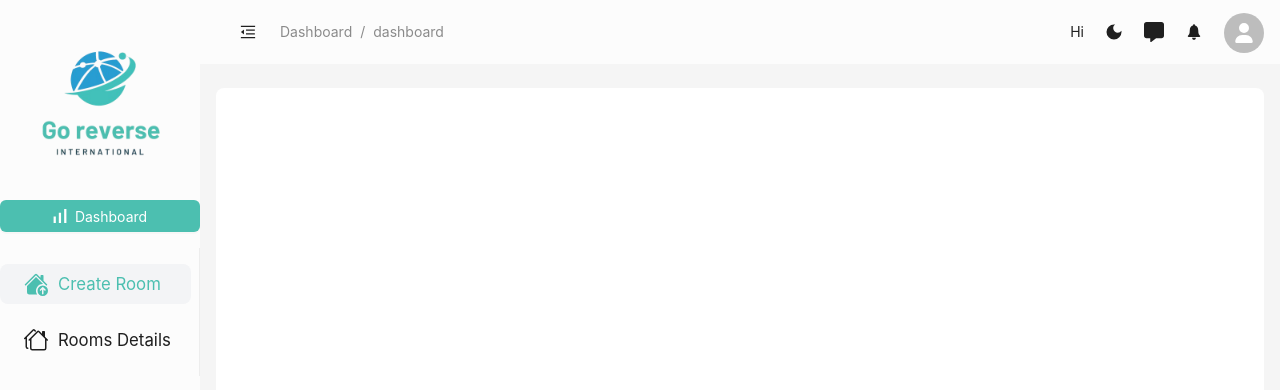
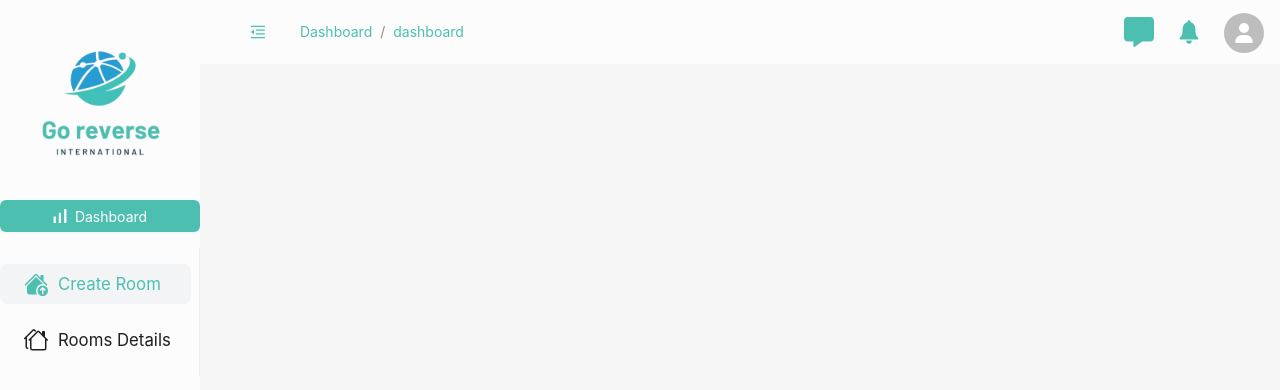
Before and after one commit to Suhanur-Rohoman-Sumon-github/go-reverse-client, a React (Vite) app: page /dashboard in a window 1280 px wide. Shown: the top 390 px of the page. Built offline with nearby package versions, Linux system fonts and the light colour scheme; a web font is replaced by a local one.

Commit message:
dashboard setup done

```diff
--- a/src/componnets/Dashboard/ui/DashBoardHeader.tsx
+++ b/src/componnets/Dashboard/ui/DashBoardHeader.tsx
@@ -3,7 +3,6 @@ import { Header } from "antd/es/layout/layout";
 import React from "react";
 import { FaMessage, FaUser } from "react-icons/fa6";
 import { IoIosNotifications } from "react-icons/io";
-import { MdDarkMode } from "react-icons/md";
 import { Link, useLocation } from "react-router-dom";
 import { MenuFoldOutlined, MenuUnfoldOutlined } from "@ant-design/icons";
 type DashBoardHeaderProps = {
@@ -51,15 +50,18 @@ const DashBoardHeader = ({ collapsed, setCollapsed }: DashBoardHeaderProps) => {
             onClick={() => setCollapsed(!collapsed)}
             style={{
               fontSize: "16px",
-              width: 64,
-              height: 64,
+              width: 84,
+              height: 84,
+              color: "#4cbfb0",
             }}
           />
           <div className="hidden md:block">
             <Breadcrumb>
               {breadcrumbItems.map((breadcrumb, index) => (
                 <Breadcrumb.Item key={index}>
-                  <Link to={breadcrumb.path}>{breadcrumb.title}</Link>
+                  <Link to={breadcrumb.path}>
+                    <p className="text-[#4cbfb0]">{breadcrumb.title}</p>
+                  </Link>
                 </Breadcrumb.Item>
               ))}
             </Breadcrumb>
@@ -68,10 +70,16 @@ const DashBoardHeader = ({ collapsed, setCollapsed }: DashBoardHeaderProps) => {
 
         {/* Right side of the header */}
         <div style={{ display: "flex", alignItems: "center", gap: "20px" }}>
-          <h1 style={{ margin: 0 }}>Hi</h1>
-          <MdDarkMode style={{ fontSize: "20px", cursor: "pointer" }} />
-          <FaMessage style={{ fontSize: "20px", cursor: "pointer" }} />
-          <IoIosNotifications style={{ fontSize: "20px", cursor: "pointer" }} />
+          <FaMessage
+            style={{ fontSize: "30px", cursor: "pointer", color: "#4cbfb0" }}
+          />
+          <IoIosNotifications
+            style={{
+              fontSize: "30px",
+              cursor: "pointer",
+              color: "#4cbfb0",
+            }}
+          />
           <div>
             <Tooltip placement="right" title="John Doe">
               <Dropdown
--- a/src/componnets/Dashboard/ui/DashBoardSidbar.tsx
+++ b/src/componnets/Dashboard/ui/DashBoardSidbar.tsx
@@ -4,6 +4,7 @@ import { BsHouses, BsHouseUpFill } from "react-icons/bs";
 import logo from "../../../assets/Abstract_ball_globe_icons_logo_template-removebg-preview.png";
 import { SiSimpleanalytics } from "react-icons/si";
 import { Button, Menu, Tooltip } from "antd";
+import { Link } from "react-router-dom";
 const DashBoardSidbar = ({ collapsed }: { collapsed: boolean }) => {
   const [selectedKey, setSelectedKey] = useState<string>("1");
 
@@ -32,7 +33,9 @@ const DashBoardSidbar = ({ collapsed }: { collapsed: boolean }) => {
       collapsed={collapsed}
     >
       <div className="demo-logo-vertical">
-        <img src={logo} className="h-full w-full" alt="Logo" />
+        <Link to={"/"}>
+          <img src={logo} className="h-full w-full" alt="Logo" />
+        </Link>
       </div>
       <div>
         <Button
--- a/src/layouts/DashBoardLayout.tsx
+++ b/src/layouts/DashBoardLayout.tsx
@@ -1,7 +1,7 @@
 import React, { useState } from "react";
 import "./dashboard.css";
 
-import { Layout, theme } from "antd";
+import { Layout } from "antd";
 import { Outlet } from "react-router-dom";
 
 import DashBoardSidbar from "../componnets/Dashboard/ui/DashBoardSidbar";
@@ -10,10 +10,6 @@ const { Content } = Layout;
 
 const DashBoardLayout: React.FC = () => {
   const [collapsed, setCollapsed] = useState(false);
-
-  const {
-    token: { colorBgContainer, borderRadiusLG },
-  } = theme.useToken();
 
   return (
     <Layout style={{ height: "100vh" }}>
@@ -25,8 +21,6 @@ const DashBoardLayout: React.FC = () => {
             margin: "24px 16px",
             padding: 24,
             minHeight: 280,
-            background: colorBgContainer,
-            borderRadius: borderRadiusLG,
           }}
         >
           <Outlet />
--- a/src/layouts/Main.tsx
+++ b/src/layouts/Main.tsx
@@ -1,13 +1,12 @@
 import { Outlet } from "react-router-dom";
 import Navbar from "../page/shered/Navbar";
 import Footer from "../page/shered/Footer";
-import Aos from "../hooks/Aos";
 
 const Main = () => {
   return (
     <div className="overflow-hidden">
       <Navbar />
-      <Aos />
+
       <Outlet />
 
       <Footer />
--- a/src/page/ui/home/Banner.tsx
+++ b/src/page/ui/home/Banner.tsx
@@ -1,4 +1,5 @@
 import { useEffect } from "react";
+import Aos from "../../../hooks/Aos";
 
 const Banner = () => {
   useEffect(() => {
@@ -12,6 +13,7 @@ const Banner = () => {
           "url('https://vizmo.in/_nuxt/img/home_illustration.c546130.svg')",
       }}
     >
+      <Aos />
       <div
         data-aos="fade-down"
         className="relative z-10 text-center text-[#062132] px-4 top-40 "
--- a/src/page/ui/home/BookNow.tsx
+++ b/src/page/ui/home/BookNow.tsx
@@ -1,7 +1,9 @@
+import Aos from "../../../hooks/Aos";
+
 const BookNow = () => {
   return (
     <div className=" my-5 flex flex-col-reverse md:flex-row items-center justify-between  mx-auto  rounded-lg overflow-hidden bg-[#f2f9fa]">
-      {/* Text Content */}
+      <Aos />
       <div
         data-aos="fade-up-right"
         className="max-w-4xl mx-auto md:w-[75%] text-white md:pl-8"
--- a/src/page/ui/home/Company.tsx
+++ b/src/page/ui/home/Company.tsx
@@ -1,9 +1,11 @@
 import Title from "../../../componnets/ui/Title";
+import Aos from "../../../hooks/Aos";
 
 const Company = () => {
   return (
     <div>
       <div className="">
+        <Aos />
         <div data-aos="fade-up">
           <Title
             title="Our happy clients"
--- a/src/page/ui/home/Faq.tsx
+++ b/src/page/ui/home/Faq.tsx
@@ -2,6 +2,7 @@ import { useState } from "react";
 import { FiPlus } from "react-icons/fi";
 import { FaMinus } from "react-icons/fa6";
 import Title from "../../../componnets/ui/Title";
+import Aos from "../../../hooks/Aos";
 
 const Faq = () => {
   const [expandedIndex, setExpandedIndex] = useState<number | null>(null);
@@ -68,6 +69,7 @@ const Faq = () => {
         title="Frequently asked questions"
         subTitle="All the question do you have"
       />
+      <Aos />
       <div data-aos="fade-up" className="space-y-4">
         {faqs.map((faq, index) => (
           <div key={faq.id} className=" border rounded-lg">
--- a/src/page/ui/home/OurProducts.tsx
+++ b/src/page/ui/home/OurProducts.tsx
@@ -1,10 +1,11 @@
 import Title from "../../../componnets/ui/Title";
+import Aos from "../../../hooks/Aos";
 
 const OurProducts = () => {
   return (
     <div className=" mt-28">
       <Title title="Our Products" subTitle="service we provide" />
-
+      <Aos />
       <div className=" flex flex-col md:flex-row items-center justify-between  mx-auto  rounded-lg overflow-hidden">
         <div data-aos="fade-right" className="w-full md:w-[40%] mb-6 md:mb-0">
           <img
--- a/src/page/ui/home/Rooms.tsx
+++ b/src/page/ui/home/Rooms.tsx
@@ -1,4 +1,5 @@
 import Title from "../../../componnets/ui/Title";
+import Aos from "../../../hooks/Aos";
 
 const Rooms = () => {
   const rooms = [
@@ -55,7 +56,7 @@ const Rooms = () => {
     <div className="py-16 ">
       <div className="">
         <Title title="Most popular rooms" subTitle="our most visited rooms" />
-        {/* Grid layout for the cards */}
+        <Aos />
         <div
           data-aos="flip-left"
           className="grid grid-cols-1 sm:grid-cols-2 lg:grid-cols-3 gap-6"
--- a/src/page/ui/home/SolutionsWeOffer.tsx
+++ b/src/page/ui/home/SolutionsWeOffer.tsx
@@ -1,4 +1,5 @@
 import Title from "../../../componnets/ui/Title";
+import Aos from "../../../hooks/Aos";
 
 const SolutionsWeOffer = () => {
   // Static data for service cards
@@ -61,6 +62,7 @@ const SolutionsWeOffer = () => {
   return (
     <div className="">
       <Title title="Our soloutions" subTitle="our top most soluctions" />
+      <Aos />
       <div
         data-aos="zoom-in-left"
         className="grid grid-cols-1 md:grid-cols-4 gap-6"
--- a/src/page/ui/home/Testimonial.tsx
+++ b/src/page/ui/home/Testimonial.tsx
@@ -4,6 +4,7 @@ import "swiper/css/navigation";
 
 import { Autoplay } from "swiper/modules";
 import Title from "../../../componnets/ui/Title";
+import Aos from "../../../hooks/Aos";
 
 const Testimonial = () => {
   // Example reviews data
@@ -45,6 +46,7 @@ const Testimonial = () => {
   return (
     <div className="relative bg-[#dbf2ef] py-16 mb-4">
       <Title title="Testimonial" subTitle="What our client say about us" />
+      <Aos />
       <div
         className="absolute inset-0 bg-cover bg-center "
         style={{
```
